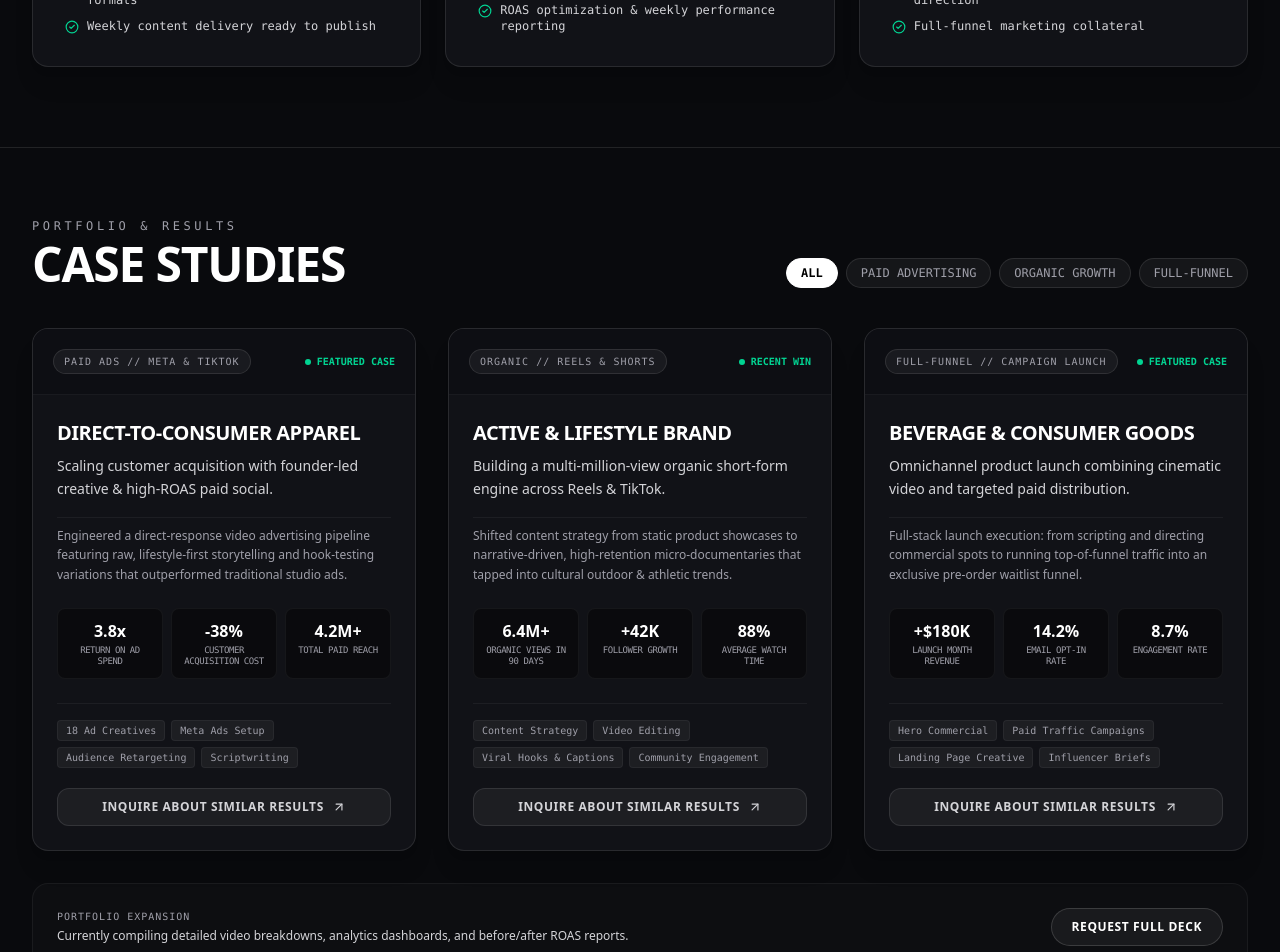
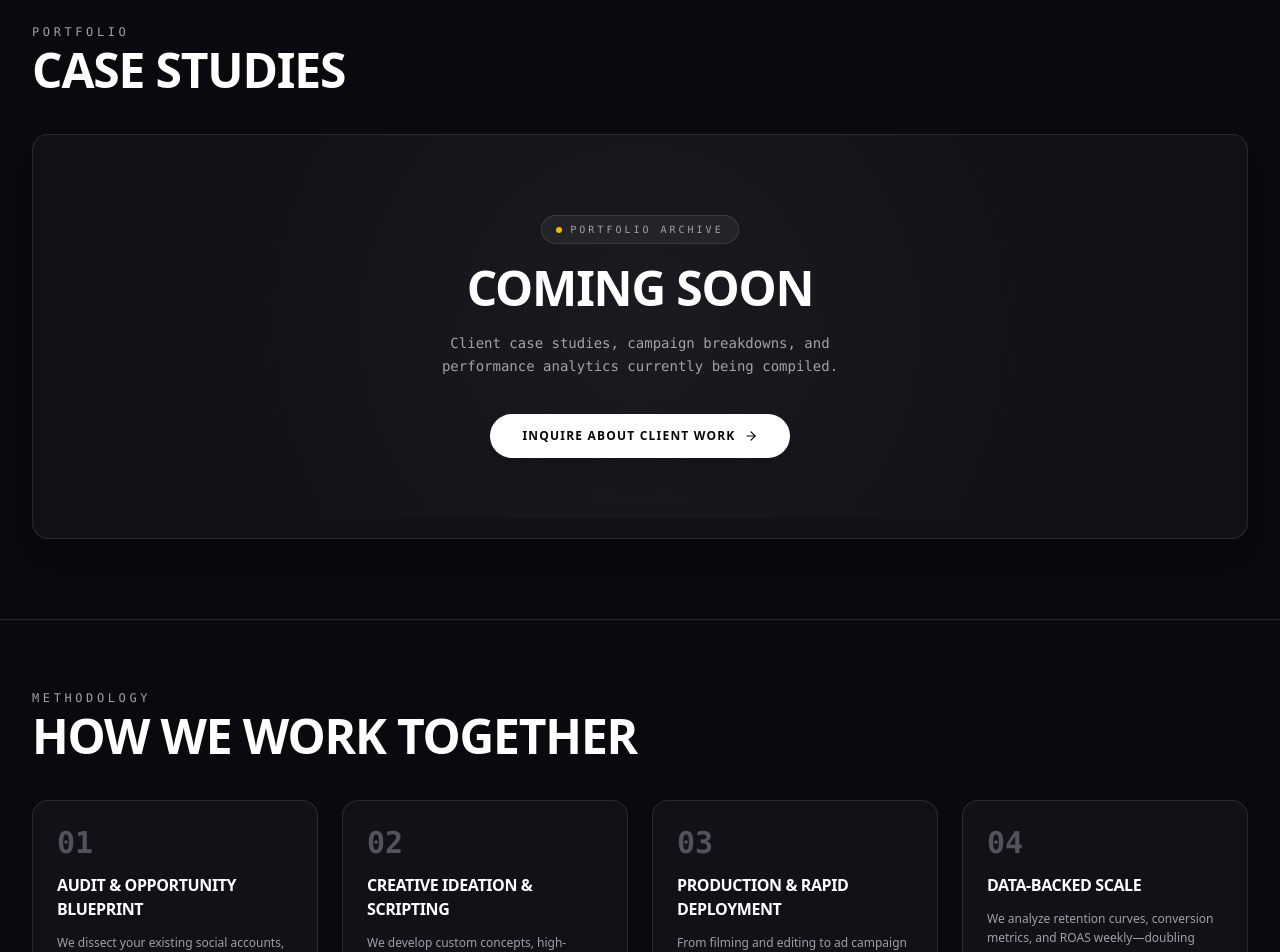
Before and after one commit to leeparsonsbusiness-cloud/theleeparsons, a Next.js app: page /work in a window 1280 px wide. Shown: the part 1160-2112 px from the top of the page. Built offline with nearby package versions, Linux system fonts and the light colour scheme.

Commit message:
Remove metric boxes and replace case studies with Coming Soon section

```diff
--- a/app/work/page.tsx
+++ b/app/work/page.tsx
@@ -1,83 +1,14 @@
 "use client";
 
-import { useState } from 'react';
 import Link from 'next/link';
 import {
-  TrendingUp,
   Video,
   Target,
-  Megaphone,
-  Zap,
-  BarChart3,
-  ArrowUpRight,
   CheckCircle2,
   Layers,
-  Users,
-  Sparkles,
   Mail,
   ArrowRight,
-  Play
 } from 'lucide-react';
-
-export interface CaseStudy {
-  id: string;
-  client: string;
-  tagline: string;
-  category: 'Paid Advertising' | 'Organic Growth' | 'Content Engine' | 'Full-Funnel';
-  badge: string;
-  stats: { label: string; value: string }[];
-  overview: string;
-  deliverables: string[];
-  status: 'Featured Case' | 'Recent Win' | 'In Production';
-}
-
-const CASE_STUDIES: CaseStudy[] = [
-  {
-    id: 'dtc-growth',
-    client: 'Direct-to-Consumer Apparel',
-    tagline: 'Scaling customer acquisition with founder-led creative & high-ROAS paid social.',
-    category: 'Paid Advertising',
-    badge: 'PAID ADS // META & TIKTOK',
-    stats: [
-      { label: 'Return on Ad Spend', value: '3.8x' },
-      { label: 'Customer Acquisition Cost', value: '-38%' },
-      { label: 'Total Paid Reach', value: '4.2M+' }
-    ],
-    overview: 'Engineered a direct-response video advertising pipeline featuring raw, lifestyle-first storytelling and hook-testing variations that outperformed traditional studio ads.',
-    deliverables: ['18 Ad Creatives', 'Meta Ads Setup', 'Audience Retargeting', 'Scriptwriting'],
-    status: 'Featured Case'
-  },
-  {
-    id: 'lifestyle-organic',
-    client: 'Active & Lifestyle Brand',
-    tagline: 'Building a multi-million-view organic short-form engine across Reels & TikTok.',
-    category: 'Organic Growth',
-    badge: 'ORGANIC // REELS & SHORTS',
-    stats: [
-      { label: 'Organic Views in 90 Days', value: '6.4M+' },
-      { label: 'Follower Growth', value: '+42K' },
-      { label: 'Average Watch Time', value: '88%' }
-    ],
-    overview: 'Shifted content strategy from static product showcases to narrative-driven, high-retention micro-documentaries that tapped into cultural outdoor & athletic trends.',
-    deliverables: ['Content Strategy', 'Video Editing', 'Viral Hooks & Captions', 'Community Engagement'],
-    status: 'Recent Win'
-  },
-  {
-    id: 'omnichannel-scale',
-    client: 'Beverage & Consumer Goods',
-    tagline: 'Omnichannel product launch combining cinematic video and targeted paid distribution.',
-    category: 'Full-Funnel',
-    badge: 'FULL-FUNNEL // CAMPAIGN LAUNCH',
-    stats: [
-      { label: 'Launch Month Revenue', value: '+$180K' },
-      { label: 'Email Opt-in Rate', value: '14.2%' },
-      { label: 'Engagement Rate', value: '8.7%' }
-    ],
-    overview: 'Full-stack launch execution: from scripting and directing commercial spots to running top-of-funnel traffic into an exclusive pre-order waitlist funnel.',
-    deliverables: ['Hero Commercial', 'Paid Traffic Campaigns', 'Landing Page Creative', 'Influencer Briefs'],
-    status: 'Featured Case'
-  }
-];
 
 const SERVICES = [
   {
@@ -101,7 +32,7 @@ const SERVICES = [
       'Direct-response ad creative (UGC & commercial)',
       'Meta & TikTok Ads campaign management',
       'Multi-variant hook & CTA split-testing',
-      'ROAS optimization & weekly performance reporting'
+      'ROAS optimization & performance reporting'
     ]
   },
   {
@@ -142,12 +73,6 @@ const PROCESS_STEPS = [
 ];
 
 export default function WorkPage() {
-  const [activeCategory, setActiveCategory] = useState<string>('All');
-
-  const filteredCases = activeCategory === 'All'
-    ? CASE_STUDIES
-    : CASE_STUDIES.filter(c => c.category === activeCategory);
-
   return (
     <div className="min-h-screen bg-[#090a0d] text-white selection:bg-white selection:text-black">
 
@@ -187,33 +112,6 @@ export default function WorkPage() {
                 <Mail className="w-3.5 h-3.5" />
                 <span>DIRECT EMAIL</span>
               </a>
-            </div>
-          </div>
-
-          {/* High-Level Metric Ribbons */}
-          <div className="grid grid-cols-2 md:grid-cols-4 gap-4 mt-12 pt-8 border-t border-white/5">
-            <div className="p-4 rounded-xl bg-white/[0.02] border border-white/5">
-              <span className="text-[10px] font-mono text-zinc-500 uppercase tracking-wider block">ORGANIC REACH</span>
-              <span className="text-2xl sm:text-3xl font-black text-white mt-1 block">15M+</span>
-              <span className="text-[11px] text-zinc-400 font-mono">Views across social</span>
-            </div>
-            <div className="p-4 rounded-xl bg-white/[0.02] border border-white/5">
-              <span className="text-[10px] font-mono text-zinc-500 uppercase tracking-wider block">PAID ROAS</span>
-              <span className="text-2xl sm:text-3xl font-black text-emerald-400 mt-1 block">3.5x - 5.2x</span>
-              <span className="text-[11px] text-zinc-400 font-mono">Target benchmark</span>
-            </div>
-            <div className="p-4 rounded-xl bg-white/[0.02] border border-white/5">
-              <span className="text-[10px] font-mono text-zinc-500 uppercase tracking-wider block">FORMAT FOCUS</span>
-              <span className="text-2xl sm:text-3xl font-black text-white mt-1 block">9:16</span>
-              <span className="text-[11px] text-zinc-400 font-mono">TikTok, Reels & Shorts</span>
-            </div>
-            <div className="p-4 rounded-xl bg-white/[0.02] border border-white/5">
-              <span className="text-[10px] font-mono text-zinc-500 uppercase tracking-wider block">AVAILABILITY</span>
-              <span className="text-2xl sm:text-3xl font-black text-white mt-1 block">Q4 2026</span>
-              <span className="text-[11px] text-amber-400 font-mono flex items-center gap-1.5 mt-0.5">
-                <span className="w-1.5 h-1.5 rounded-full bg-amber-400 animate-pulse" />
-                Limited client spots
-              </span>
             </div>
           </div>
 
@@ -271,122 +169,41 @@ export default function WorkPage() {
         </div>
       </section>
 
-      {/* CASE STUDIES & RECENT WORK */}
+      {/* CASE STUDIES SECTION - COMING SOON */}
       <section className="max-w-7xl mx-auto px-4 md:px-8 pb-20 border-t border-white/10 pt-16">
-        <div className="flex flex-col sm:flex-row sm:items-end justify-between gap-6 mb-10">
-          <div>
-            <span className="text-xs uppercase tracking-[0.3em] text-zinc-400 font-mono">PORTFOLIO & RESULTS</span>
+        <div className="mb-10">
+          <span className="text-xs uppercase tracking-[0.3em] text-zinc-400 font-mono">PORTFOLIO</span>
           <h2 className="text-3xl md:text-5xl font-black uppercase tracking-tight text-white mt-1">
             CASE STUDIES
           </h2>
         </div>
 
-          {/* Category Filter Pills */}
-          <div className="flex flex-wrap items-center gap-2 self-start sm:self-auto">
-            {['All', 'Paid Advertising', 'Organic Growth', 'Full-Funnel'].map((cat) => (
-              <button
-                key={cat}
-                onClick={() => setActiveCategory(cat)}
-                className={`text-xs font-mono uppercase px-3.5 py-1.5 rounded-full border transition-all ${
-                  activeCategory === cat
-                    ? 'bg-white text-black border-white font-bold'
-                    : 'bg-white/5 text-zinc-400 border-white/10 hover:border-white/30 hover:text-white'
-                }`}
-              >
-                {cat}
-              </button>
-            ))}
-          </div>
-        </div>
+        {/* Coming Soon Card */}
+        <div className="p-12 sm:p-16 md:p-20 rounded-2xl bg-[#111217] border border-white/10 text-center flex flex-col items-center justify-center space-y-5 shadow-xl relative overflow-hidden">
+          <div className="absolute inset-0 bg-[radial-gradient(circle_at_center,rgba(255,255,255,0.04)_0%,transparent_70%)] pointer-events-none" />
 
-        {/* Case Study Cards */}
-        <div className="grid grid-cols-1 md:grid-cols-2 lg:grid-cols-3 gap-6 md:gap-8">
-          {filteredCases.map((cs) => (
-            <div
-              key={cs.id}
-              className="rounded-2xl bg-[#111217] border border-white/10 hover:border-white/40 transition-all duration-300 overflow-hidden shadow-xl hover:shadow-2xl flex flex-col justify-between group"
-            >
-              <div>
-                {/* Header Tag */}
-                <div className="p-5 border-b border-white/5 flex items-center justify-between bg-[#0d0e13]">
-                  <span className="text-[10px] font-mono uppercase tracking-widest text-zinc-400 bg-white/5 px-2.5 py-1 rounded-full border border-white/10">
-                    {cs.badge}
+          <span className="inline-flex items-center gap-2 px-3.5 py-1.5 rounded-full bg-white/5 border border-white/10 text-[10px] font-mono uppercase tracking-[0.3em] text-zinc-400">
+            <span className="w-1.5 h-1.5 rounded-full bg-amber-400 animate-pulse" />
+            PORTFOLIO ARCHIVE
           </span>
-                  <span className="text-[10px] font-mono uppercase text-emerald-400 font-bold flex items-center gap-1.5">
-                    <span className="w-1.5 h-1.5 rounded-full bg-emerald-400" />
-                    {cs.status}
-                  </span>
-                </div>
 
-                {/* Body Content */}
-                <div className="p-6 space-y-4">
-                  <div>
-                    <h3 className="text-lg md:text-xl font-black uppercase tracking-tight text-white group-hover:text-zinc-200 transition-colors">
-                      {cs.client}
+          <h3 className="text-3xl sm:text-5xl font-black uppercase tracking-tight text-white">
+            COMING SOON
           </h3>
-                    <p className="text-xs md:text-sm text-zinc-300 mt-2 leading-relaxed">
-                      {cs.tagline}
-                    </p>
-                  </div>
 
-                  <p className="text-xs text-zinc-400 leading-relaxed pt-2 border-t border-white/5">
-                    {cs.overview}
+          <p className="text-xs sm:text-sm text-zinc-400 max-w-md leading-relaxed font-mono">
+            Client case studies, campaign breakdowns, and performance analytics currently being compiled.
           </p>
 
-                  {/* Key Metrics */}
-                  <div className="grid grid-cols-3 gap-2 pt-2">
-                    {cs.stats.map((st, idx) => (
-                      <div key={idx} className="p-2.5 rounded-lg bg-black/40 border border-white/5 text-center">
-                        <span className="text-sm sm:text-base font-black text-white block">
-                          {st.value}
-                        </span>
-                        <span className="text-[9px] font-mono text-zinc-400 uppercase tracking-tighter block leading-tight mt-0.5">
-                          {st.label}
-                        </span>
-                      </div>
-                    ))}
-                  </div>
-                </div>
-              </div>
-
-              {/* Card Bottom Deliverables */}
-              <div className="p-6 pt-0">
-                <div className="pt-4 border-t border-white/5 flex flex-wrap gap-1.5">
-                  {cs.deliverables.map((item, dIdx) => (
-                    <span key={dIdx} className="text-[10px] font-mono bg-white/5 text-zinc-400 px-2 py-0.5 rounded border border-white/5">
-                      {item}
-                    </span>
-                  ))}
-                </div>
-
-                <div className="mt-5">
+          <div className="pt-4">
             <Link
               href="/contact"
-                    className="w-full py-2.5 px-4 rounded-xl bg-white/5 hover:bg-white text-zinc-300 hover:text-black border border-white/10 hover:border-white text-xs font-bold uppercase tracking-wider transition-all flex items-center justify-center gap-2 group-hover:bg-white group-hover:text-black"
+              className="px-8 py-3.5 rounded-full bg-white text-black font-black text-xs uppercase tracking-widest hover:bg-zinc-200 transition-all inline-flex items-center gap-2 shadow-xl"
             >
-                    <span>INQUIRE ABOUT SIMILAR RESULTS</span>
-                    <ArrowUpRight className="w-3.5 h-3.5" />
+              <span>INQUIRE ABOUT CLIENT WORK</span>
+              <ArrowRight className="w-3.5 h-3.5" />
             </Link>
           </div>
-              </div>
-            </div>
-          ))}
-        </div>
-
-        {/* Notice for Custom Inquiries */}
-        <div className="mt-8 p-6 rounded-2xl bg-white/[0.02] border border-white/5 text-center flex flex-col sm:flex-row items-center justify-between gap-4">
-          <div className="text-left">
-            <span className="text-[10px] font-mono text-zinc-400 uppercase tracking-widest block">PORTFOLIO EXPANSION</span>
-            <p className="text-xs text-zinc-300 mt-1">
-              Currently compiling detailed video breakdowns, analytics dashboards, and before/after ROAS reports.
-            </p>
-          </div>
-          <a
-            href="mailto:leeparsonsbusiness@gmail.com?subject=Request%20Full%20Brand%20Portfolio"
-            className="px-5 py-2.5 rounded-full bg-white/5 hover:bg-white/10 border border-white/15 hover:border-white text-xs font-bold uppercase tracking-wider transition-all text-white shrink-0"
-          >
-            REQUEST FULL DECK
-          </a>
         </div>
       </section>
 
```
Lines whose indentation alone changed are shown as unchanged.
